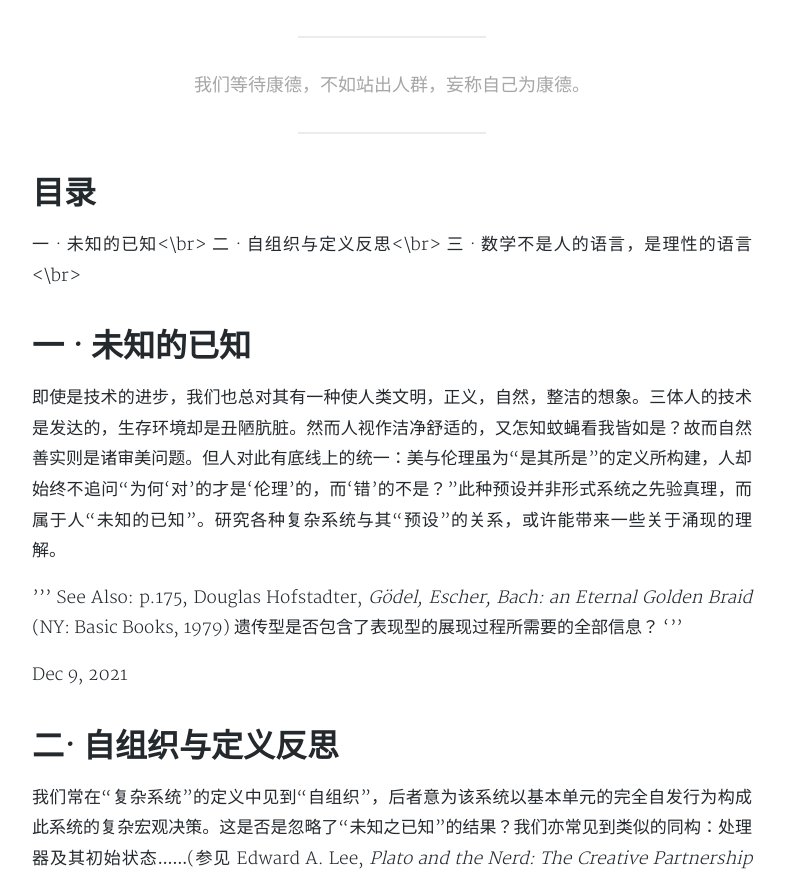
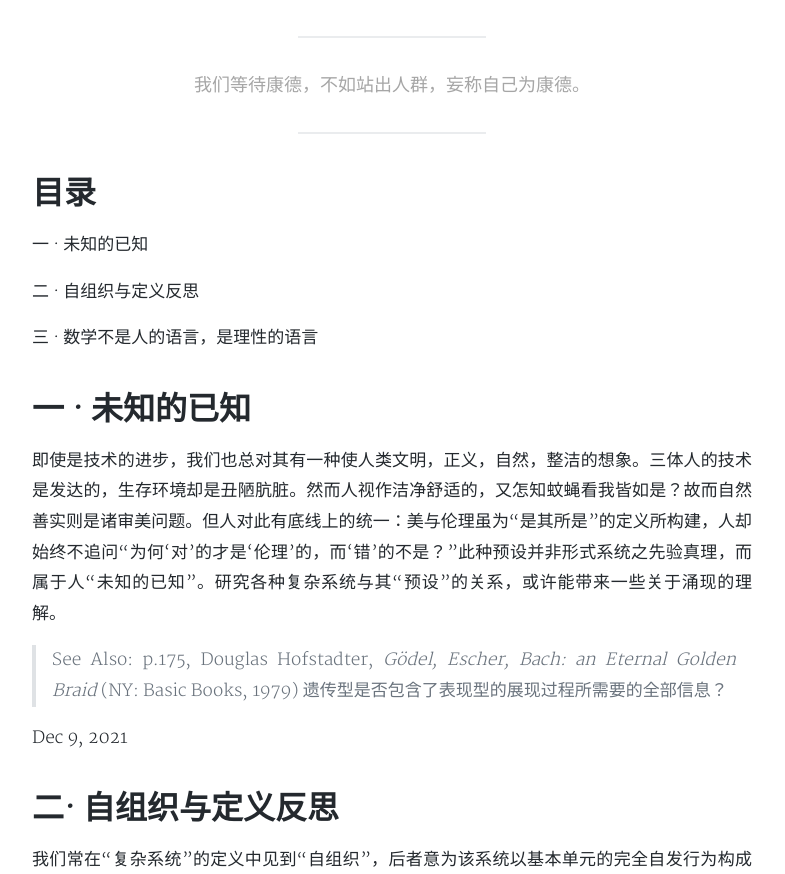
Before and after one commit to imrsp/imrsp.github.io-old, a Jekyll site: the page built from _posts/2022-01-22-complexity.md, in a window 1280 px wide and 900 px high, scrolled down 438 px, cut to the strip 26-900 px from the top of the window. Shown: the whole strip, without its empty margins (248-1033 px from the left). Built offline with Jekyll 4.4.1, drawn with Linux system fonts in a browser that asks for light colours; nearby versions of some CDN libraries; comment, search, counter and statistics services are not loaded; a style sheet for code colours, icons or effects is not loaded; part of the change alters nothing that is shown.

```diff
--- a/_posts/2022-01-22-complexity.md
+++ b/_posts/2022-01-22-complexity.md
@@ -10,18 +10,18 @@ tags: snip 复杂性
 ---
 
 # 目录
-一 · 未知的已知<\br>
-二 · 自组织与定义反思<\br>
-三 · 数学不是人的语言，是理性的语言<\br>
+一 · 未知的已知
+
+二 · 自组织与定义反思
+
+三 · 数学不是人的语言，是理性的语言
 
 
 # 一 · 未知的已知
 
 即使是技术的进步，我们也总对其有一种使人类文明，正义，自然，整洁的想象。三体人的技术是发达的，生存环境却是丑陋肮脏。然而人视作洁净舒适的，又怎知蚊蝇看我皆如是？故而自然善实则是诸审美问题。但人对此有底线上的统一：美与伦理虽为“是其所是”的定义所构建，人却始终不追问“为何‘对’的才是‘伦理’的，而‘错’的不是？”此种预设并非形式系统之先验真理，而属于人“未知的已知”。研究各种复杂系统与其“预设”的关系，或许能带来一些关于涌现的理解。
 
-'''
-See Also: p.175, Douglas Hofstadter, *Gödel, Escher, Bach: an Eternal Golden Braid* (NY: Basic Books, 1979) 遗传型是否包含了表现型的展现过程所需要的全部信息？
-'''
+> See Also: p.175, Douglas Hofstadter, *Gödel, Escher, Bach: an Eternal Golden Braid* (NY: Basic Books, 1979) 遗传型是否包含了表现型的展现过程所需要的全部信息？
 
 Dec 9, 2021
 
```
